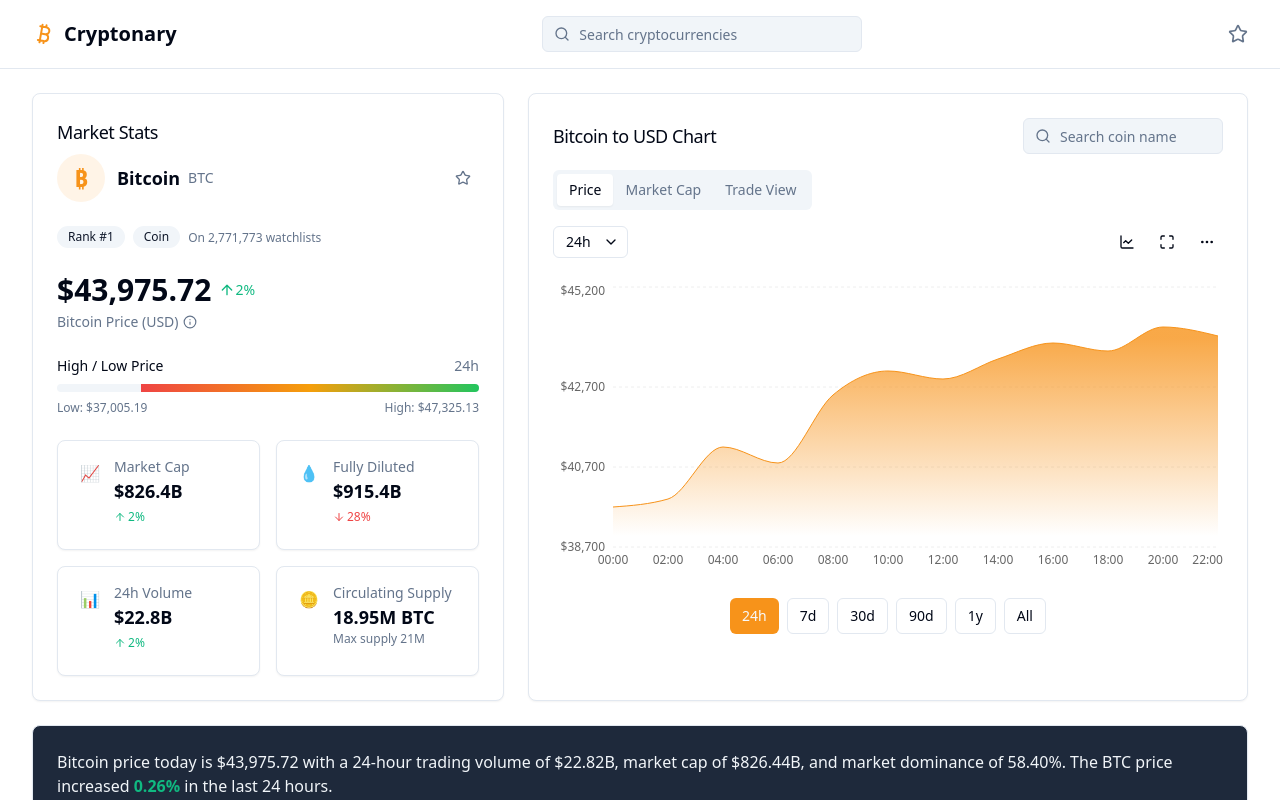
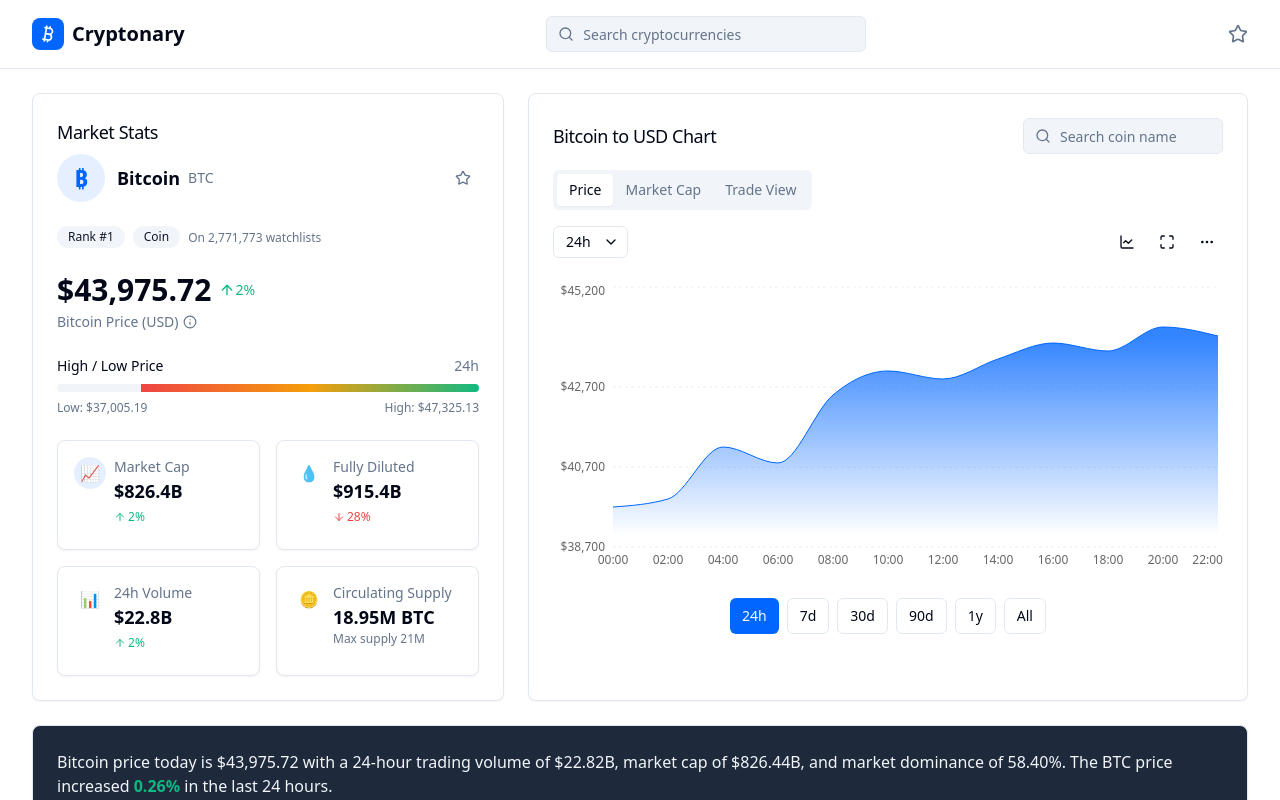
Before and after one commit to aamir-cryptonary/bitcoin-market-visual, a React (Vite) app: page / in a window 1280 px wide. Shown: the top 800 px of the page. Built offline with nearby package versions, Linux system fonts and the light colour scheme.

Commit message:
feat: Add blue color to landing page
Add blue color to the landing page and update the Bitcoin to USD chart to use a blue shade.

```diff
--- a/src/components/Header.tsx
+++ b/src/components/Header.tsx
@@ -7,7 +7,9 @@ export default function Header() {
     <header className="border-b sticky top-0 z-10 bg-background">
       <div className="container py-4 flex items-center justify-between">
         <div className="flex items-center gap-2">
-          <Bitcoin className="h-6 w-6 text-bitcoin" />
+          <div className="bg-brandBlue rounded-lg p-1.5">
+            <Bitcoin className="h-5 w-5 text-white" />
+          </div>
           <span className="font-bold text-xl">Cryptonary</span>
         </div>
 
--- a/src/components/MarketStatsCard.tsx
+++ b/src/components/MarketStatsCard.tsx
@@ -14,8 +14,8 @@ export default function MarketStatsCard() {
       <CardContent className="space-y-6">
         {/* Coin info */}
         <div className="flex items-center gap-3">
-          <div className="h-12 w-12 bg-bitcoin/10 rounded-full flex items-center justify-center">
-            <span className="text-bitcoin text-2xl font-bold">₿</span>
+          <div className="h-12 w-12 bg-brandBlue/10 rounded-full flex items-center justify-center">
+            <span className="text-brandBlue text-2xl font-bold">₿</span>
           </div>
           <div className="flex-1">
             <div className="flex items-center justify-between">
@@ -74,7 +74,7 @@ export default function MarketStatsCard() {
             value="$826.4B"
             change={2}
             icon="chart"
-            color="chartBlue"
+            color="brandBlue"
           />
           <MetricCard
             title="Fully Diluted"
--- a/src/components/PriceChart.tsx
+++ b/src/components/PriceChart.tsx
@@ -81,8 +81,8 @@ export default function PriceChart() {
             >
               <defs>
                 <linearGradient id="colorPrice" x1="0" y1="0" x2="0" y2="1">
-                  <stop offset="5%" stopColor="#f7931a" stopOpacity={0.8}/>
-                  <stop offset="95%" stopColor="#f7931a" stopOpacity={0}/>
+                  <stop offset="5%" stopColor="#0066FF" stopOpacity={0.8}/>
+                  <stop offset="95%" stopColor="#0066FF" stopOpacity={0}/>
                 </linearGradient>
               </defs>
               <CartesianGrid strokeDasharray="3 3" vertical={false} stroke="#eeeeee" />
@@ -106,7 +106,7 @@ export default function PriceChart() {
               <Area
                 type="monotone"
                 dataKey="price"
-                stroke="#f7931a"
+                stroke="#0066FF"
                 fillOpacity={1}
                 fill="url(#colorPrice)"
               />
@@ -121,7 +121,7 @@ export default function PriceChart() {
               variant={timeFrame === frame ? "default" : "outline"}
               size="sm"
               onClick={() => setTimeFrame(frame)}
-              className={timeFrame === frame ? "bg-bitcoin hover:bg-bitcoin-dark" : ""}
+              className={timeFrame === frame ? "bg-brandBlue hover:bg-brandBlue-dark" : ""}
             >
               {frame}
             </Button>
--- a/src/index.css
+++ b/src/index.css
@@ -128,5 +128,5 @@
 }
 
 .high-low-progress .progress-fill {
-  @apply absolute h-full bg-gradient-to-r from-red-500 via-amber-500 to-green-500 w-4/5 left-1/5;
+  @apply absolute h-full bg-gradient-to-r from-negative via-amber-500 to-positive w-4/5 left-1/5;
 }
--- a/tailwind.config.ts
+++ b/tailwind.config.ts
@@ -72,6 +72,12 @@ export default {
 					dark: '#e67e22',
 					hover: '#ffb74d'
 				},
+				brandBlue: {
+					DEFAULT: '#0066FF',
+					light: '#1E88E5',
+					dark: '#0044CC',
+					hover: '#0055DD'
+				},
 				positive: '#10b981',
 				negative: '#ef4444',
 				neutral: '#6b7280',
```
